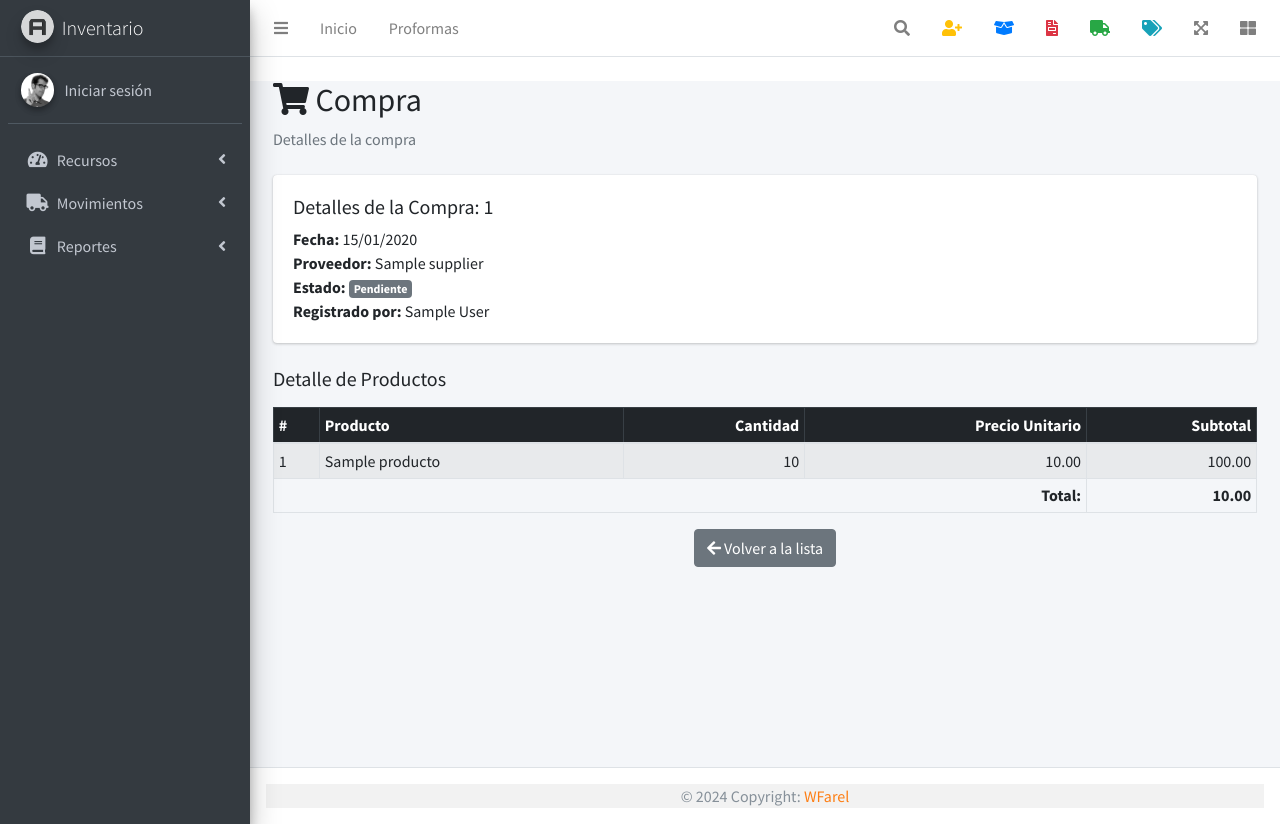
After one commit to wfarelt/proformasApp, a Django app: page /inv/compras/1/detalle/ in a window 1280 px wide. The commit adds this page. Run offline with Django 5.2, Linux system fonts and the light colour scheme; tables that the repository leaves empty hold one stand-in row (values such as "Sample post"); some libraries are stand-ins or nearby versions.

```diff
--- a/inv/models.py
+++ b/inv/models.py
@@ -52,6 +52,12 @@ class Purchase(models.Model):
     def __str__(self):
         return f"Purchase #{self.id} - {self.supplier.name}"
 
+    class Meta:
+        verbose_name = 'Purchase'
+        verbose_name_plural = 'Purchases'
+        # Ordenar por estado
+        ordering = ['status', 'date']
+
 class PurchaseDetail(models.Model):
     purchase = models.ForeignKey(Purchase, on_delete=models.CASCADE, related_name='details')
     product = models.ForeignKey(Producto, on_delete=models.CASCADE)
--- /dev/null
+++ b/inv/templates/inv/purchase/purchase.html
@@ -0,0 +1,65 @@
+{% extends 'core/index.html' %}
+
+{% block content %}
+
+<div class="container mt-4">
+    <h2><i class="fas {{ icon }}"></i> {{ title }}</h2>
+    <p class="text-muted">{{ subtitle }}</p>
+
+    <div class="card my-4">
+        <div class="card-body">
+            <div class="card-title">
+                <h5 class="text-center">Detalles de la Compra: {{ purchase.id }}</h5>
+            </div>
+            <div class="card-text">
+                <strong>Fecha:</strong> {{ purchase.date|date:"d/m/Y" }} <br>
+                <strong>Proveedor:</strong> {{ purchase.supplier }} <br>
+                <strong>Estado:</strong>
+                    {% if purchase.status == 'confirmed' %}
+                        <span class="badge bg-success">Confirmado</span> <br>
+                    {% else %}
+                        <span class="badge bg-secondary">Pendiente</span> <br>
+                    {% endif %}
+                <strong>Registrado por:</strong> {{ purchase.user.name }}
+            </div>
+        </div>
+    </div>
+
+    <h5>Detalle de Productos</h5>
+    <table class="table table-striped table-bordered table-sm mt-3">
+        <thead class="table-dark">
+            <tr>
+                <th>#</th>
+                <th>Producto</th>
+                <th class="text-right">Cantidad</th>
+                <th class="text-right">Precio Unitario</th>
+                <th class="text-right">Subtotal</th>
+            </tr>
+        </thead>
+        <tbody>
+            {% for detail in details %}
+            <tr>
+                <td>{{ forloop.counter }}</td>
+                <td>{{ detail.product }}</td>
+                <td class="text-right">{{ detail.quantity }}</td>
+                <td class="text-right">{{ detail.unit_price|floatformat:2 }}</td>
+                <td class="text-right">{{ detail.subtotal|floatformat:2 }}</td>
+            </tr>
+            {% endfor %}
+        </tbody>
+        <tfoot>
+            <tr>
+                <th colspan="4" class="text-right">Total:</th>
+                <th class="text-right">{{ purchase.total_amount|floatformat:2 }}</th>
+            </tr>
+        </tfoot>
+    </table>
+
+    <div class="text-center mb-3">
+        <a href="{% url 'purchase_list' %}" class="btn btn-secondary">
+            <i class="fas fa-arrow-left"></i> Volver a la lista
+        </a>
+    </div>
+</div>
+
+{% endblock %}
--- a/inv/templates/inv/purchase/purchase_list.html
+++ b/inv/templates/inv/purchase/purchase_list.html
@@ -30,16 +30,16 @@
                         <span class="badge badge-success">Confirmado</span>
                     {% elif purchase.status == "pending" %}
                         <span class="badge badge-warning">Pendiente</span>
-                    {% elif purchase.status == "canceled" %}
+                    {% elif purchase.status == "cancelled" %}
                         <span class="badge badge-danger">Cancelado</span>
                     {% endif %}
                 </td>
                 <td class="text-center">
-                    <a href="" class="btn btn-info btn-sm"><i class="fa fa-eye"></i></a>
+                    <a href="{% url 'purchase_detail' purchase.id %}" class="btn btn-info btn-sm"><i class="fa fa-eye"></i></a>
                     {% if purchase.status == "pending" %}
                         <a href="{% url 'update_purchase' purchase.id %}" class="btn btn-warning btn-sm"><i class="fa fa-edit"></i></a>
                     {% endif %}
-                    <a href="{% url 'delete_purchase' purchase.id %}" class="btn btn-danger btn-sm"><i class="fa fa-trash"></i></a>
+                    <a href="{% url 'cancelled_purchase' purchase.id %}" class="btn btn-danger btn-sm"><i class="fa fa-trash"></i></a>
                 </td>
             </tr>
         {% empty %}
--- a/inv/urls.py
+++ b/inv/urls.py
@@ -20,6 +20,6 @@ urlpatterns = [
     path('compras/', purchase_list, name='purchase_list'),
     path('compras/nueva/', create_purchase, name='create_purchase'),
     path('compras/<int:pk>/editar/', update_purchase, name='update_purchase'),
-    path('compras/<int:pk>/eliminar/', delete_purchase, name='delete_purchase'),
-
+    path('compras/<int:pk>/detalle/', purchase_detail, name='purchase_detail'),
+    path('compras/<int:pk>/anular/', cancelled_purchase, name='cancelled_purchase')
 ]
--- a/inv/views.py
+++ b/inv/views.py
@@ -168,7 +168,7 @@ def reporte_inventario(request):
 
 @login_required
 def purchase_list(request):
-    purchases = Purchase.objects.all().order_by('-date')
+    purchases = Purchase.objects.all().order_by('-status','-id', '-date')
     context = {
         'purchases': purchases,
         'title': 'Lista de Compras',
@@ -178,22 +178,44 @@ def purchase_list(request):
     return render(request, 'inv/purchase/purchase_list.html', context)
 
 def create_purchase(request):
+
     if request.method == 'POST':
         form = PurchaseForm(request.POST)
         formset = PurchaseDetailFormSet(request.POST)
+
         if form.is_valid() and formset.is_valid():
-            # Agregar usuario y fecha al formulario de compra
-            purchase = form.save(commit=False)
-            purchase.user = request.user
-            purchase.date = now()
-            purchase.save()
-            # Guardar los detalles de la compra
             with transaction.atomic():
-                purchase = form.save()
+                # Crear la compra sin guardar aún
+                purchase = form.save(commit=False)
+                purchase.user = request.user
+                purchase.date = now()
+                purchase.save()
+
+                # Guardar detalles de la compra
                 formset.instance = purchase
                 formset.save()
+
+                # Calcular el total de la compra
+                total = 0
+                for f in formset.forms:
+                    if f.cleaned_data and not f.cleaned_data.get('DELETE', False):
+                        qty = f.cleaned_data.get('quantity', 0)
+                        price = f.cleaned_data.get('unit_price', 0)
+                        total += qty * price
+
+                purchase.total_amount = total
+                purchase.save()
+
                 messages.success(request, "Compra registrada correctamente.")
-                return redirect('update_purchase', pk=purchase.pk)
+
+                # Redireccionar si está confirmada
+                if purchase.status == 'confirmed':
+                    messages.success(request, "Compra confirmada correctamente.")
+                    return redirect('purchase_list')
+                else:
+                    return redirect('update_purchase', pk=purchase.pk)
+        else:
+            messages.error(request, "Error al registrar la compra.")
     else:
         form = PurchaseForm()
         formset = PurchaseDetailFormSet()
@@ -205,6 +227,11 @@ def create_purchase(request):
 
 def update_purchase(request, pk):
     purchase = get_object_or_404(Purchase, pk=pk)
+
+    if purchase.status == 'confirmed':
+        messages.warning(request, "Esta compra ya está confirmada y no se puede modificar.")
+        return redirect('purchase_list')
+
     if request.method == 'POST':
         form = PurchaseForm(request.POST, instance=purchase)
         formset = PurchaseDetailFormSet(request.POST, instance=purchase)
@@ -215,21 +242,29 @@ def update_purchase(request, pk):
                 purchase.user = request.user
                 purchase.date = now()
 
-                # Calcular total antes de guardar detalles
+                purchase.save()  # Guardar primero para poder asignarlo a los detalles
+
                 total = 0
                 for form in formset.forms:
                     if form.cleaned_data and not form.cleaned_data.get('DELETE', False):
                         detail = form.save(commit=False)
                         detail.purchase = purchase
                         detail.save()
-                        total += detail.quantity * detail.unit_price  # Calcular subtotal
+                        total += detail.quantity * detail.unit_price
+
+                formset.save()  # 🔥 Aquí se eliminan los marcados con DELETE
 
                 purchase.total_amount = total
                 purchase.save()
 
-                #formset.save_m2m()  # Solo si tienes campos many-to-many
-                messages.success(request, "Compra actualizada correctamente.")
-                return redirect('update_purchase', pk=purchase.pk)
+                if purchase.status == 'confirmed':
+                    # Redirigir a la lista de compras
+                    messages.success(request, "Compra confirmada y actualizada correctamente.")
+                    return redirect('purchase_list')
+                else:
+                    # Si no está confirmado, redirigir a la misma página de actualización
+                    messages.success(request, "Compra actualizada correctamente.")
+                    return redirect('update_purchase', pk=purchase.pk)
         else:
             messages.error(request, "Error al actualizar la compra. Por favor, revise los datos.")
     else:
@@ -237,8 +272,8 @@ def update_purchase(request, pk):
         formset = PurchaseDetailFormSet(instance=purchase)
 
     details_with_subtotals = [
-    {'form': form, 'subtotal': form.instance.subtotal() if form.instance.pk else 0}
-    for form in formset
+        {'form': form, 'subtotal': form.instance.subtotal() if form.instance.pk else 0}
+        for form in formset
     ]
 
     return render(request, 'inv/purchase/create_purchase.html', {
@@ -248,12 +283,39 @@ def update_purchase(request, pk):
         'details': details_with_subtotals,
     })
 
-def delete_purchase(request, pk):
+# No se puede eliminar una compra, solo se puede anular
+@login_required
+def cancelled_purchase(request, pk):
     purchase = get_object_or_404(Purchase, pk=pk)
     if request.method == 'POST':
-        purchase.delete()
-        messages.success(request, "Compra eliminada correctamente.")
-        return redirect('purchase_list')  # Cambia por tu URL real
-    return render(request, 'inv/purchase/delete_purchase.html', {
+        purchase.status = 'cancelled'
+        purchase.save()
+        messages.success(request, "Compra anulada correctamente.")
+        return redirect('purchase_list')
+    return render(request, 'inv/purchase/cancelled_purchase.html', {
         'purchase': purchase,
     })
+
+def delete_purchase_detail(request, pk):
+    purchase_detail = get_object_or_404(PurchaseDetail, pk=pk)
+    if request.method == 'POST':
+        purchase_detail.delete()
+        messages.success(request, "Detalle de compra eliminado correctamente.")
+        return redirect('update_purchase', pk=purchase_detail.purchase.pk)  # Cambia por tu URL real
+    return render(request, 'inv/purchase/delete_purchase_detail.html', {
+        'purchase_detail': purchase_detail,
+    })
+
+# View purchase
+def purchase_detail(request, pk):
+    purchase = get_object_or_404(Purchase, pk=pk)
+    details = PurchaseDetail.objects.filter(purchase=purchase)
+    context = {
+        'purchase': purchase,
+        'details': details,
+        'title': 'Compra',
+        'subtitle': 'Detalles de la compra',
+        'icon': 'fa-shopping-cart',
+    }
+
+    return render(request, 'inv/purchase/purchase.html', context)
```
Also changed, not shown: inv/forms.py (+25 -5 lines), inv/templates/inv/purchase/cancelled_purchase.html (added, +30 -0 lines), inv/templates/inv/purchase/create_purchase.html (+13 -18 lines), inv/migrations/0009_alter_purchase_options.py (added).
